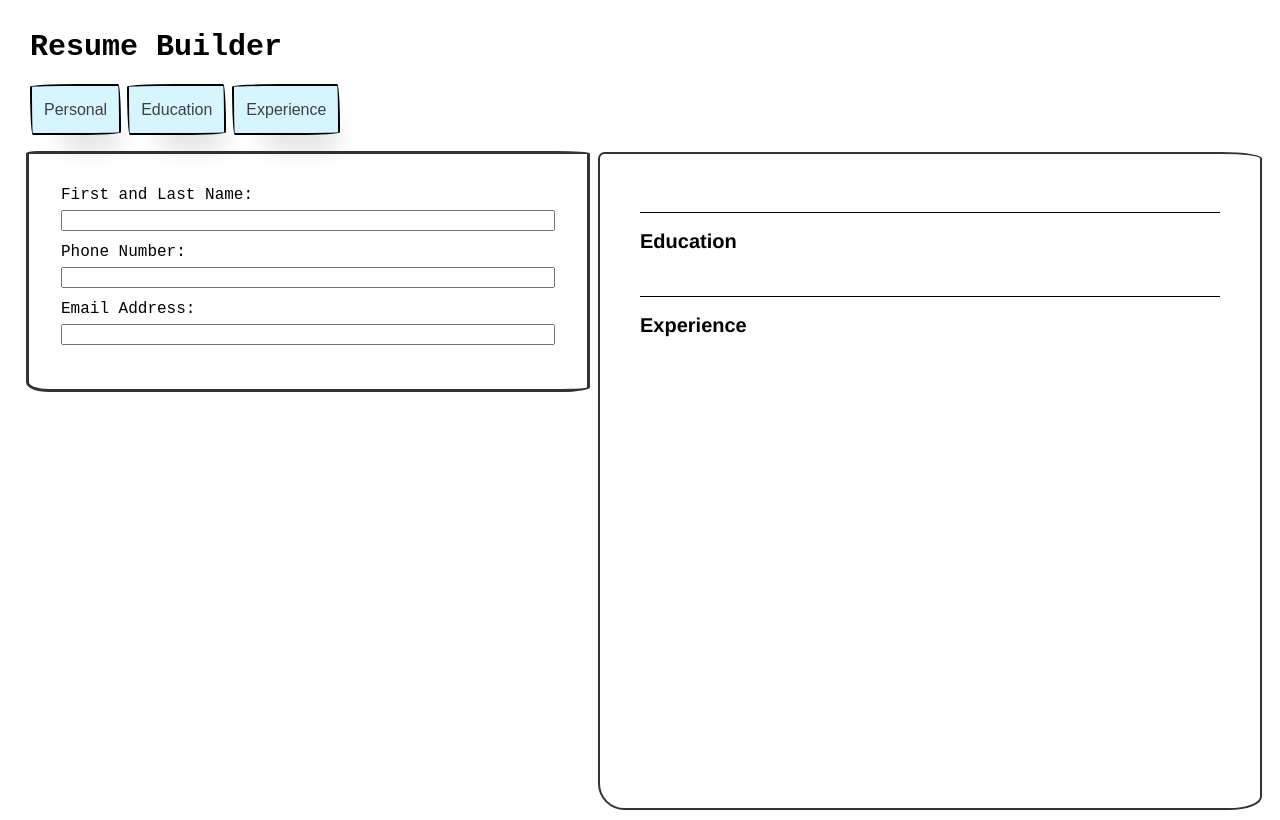
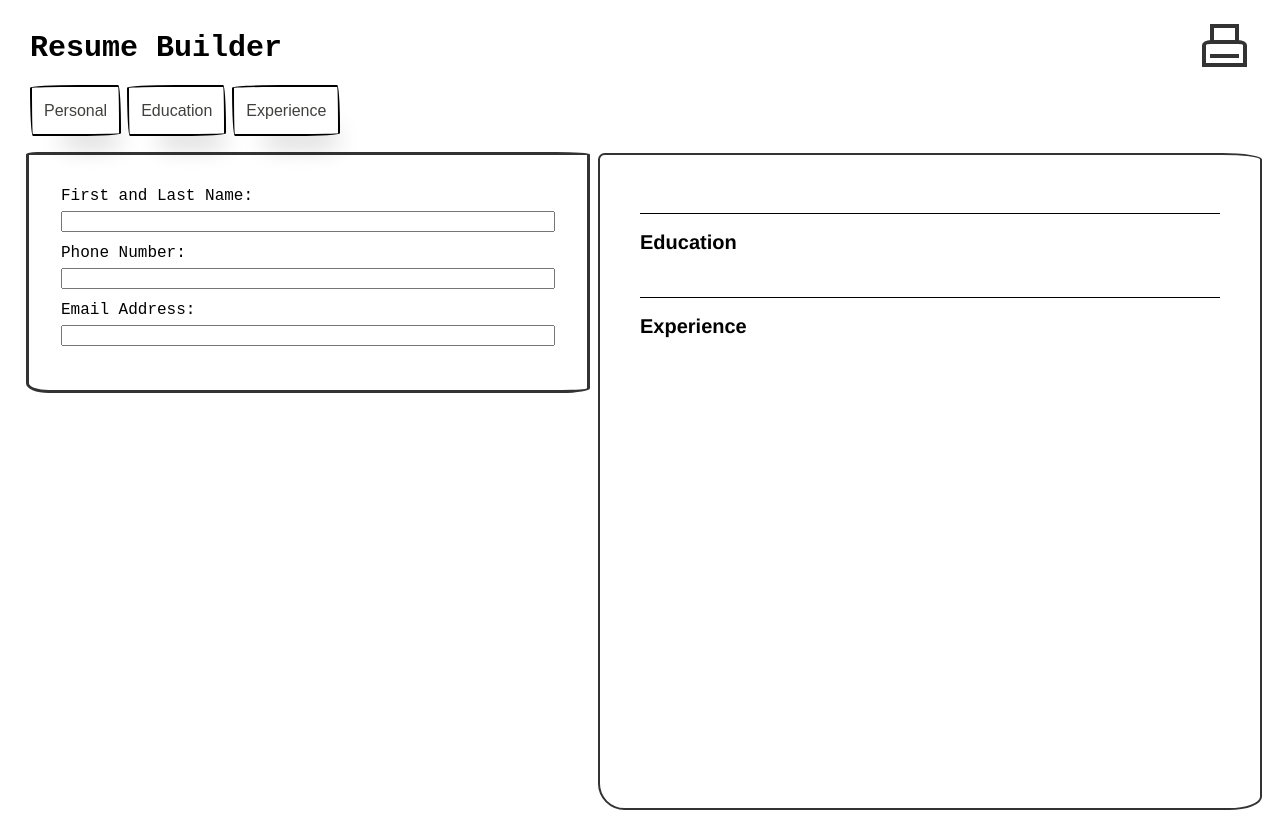
Before and after one commit to anuragmaganti/ResumeLoomr, a React (Vite) app: page / in a window 1280 px wide. Built offline with nearby package versions, Linux system fonts and the light colour scheme.

Commit message:
add print button and print logic

```diff
--- a/src/App.jsx
+++ b/src/App.jsx
@@ -5,7 +5,7 @@ import './styles/forms.css'
 import './styles/preview.css'
 import Header from './components/header';
 import ResumePreview from './components/resumePreview';
-import EditorPanel from './components/EditorPanel';
+import EditorPanel from './components/editorPanel';
 
 
 function App() {
@@ -24,7 +24,11 @@ function App() {
 
   return (
     <div className="app">
-      <Header></Header>
+      <div className='headerAndPrint'>
+        <Header></Header>
+
+        <button className="printButton" onClick={() => window.print()}><span class="printIcon"></span></button>
+      </div>
       <div className="main">
         <EditorPanel activeTab={activeTab} setActiveTab={setActiveTab} resume={resume} setResume={setResume}></EditorPanel>
         <ResumePreview resume={resume}></ResumePreview>
--- a/src/components/editorPanel.jsx
+++ b/src/components/editorPanel.jsx
@@ -5,7 +5,7 @@ import ExperienceForm from "./forms/experienceForm";
 
 export default function EditorPanel({activeTab,setActiveTab,resume,setResume}) {
     return (
-        <div>
+        <div className="editorPanel">
 
             <SectionTabs activeTab={activeTab} setActiveTab={setActiveTab}></SectionTabs>
 
--- a/src/components/sectionTabs.jsx
+++ b/src/components/sectionTabs.jsx
@@ -1,9 +1,9 @@
 export default function SectionTabs({setActiveTab}) {
     return(
         <div className="tabs">
-            <button class="button-55" role="button" onClick={()=>setActiveTab("personal")}>Personal</button>
-            <button class="button-55" role="button" onClick={()=>setActiveTab("education")}>Education</button>
-            <button class="button-55" role="button" onClick={()=>setActiveTab("experience")}>Experience</button>
+            <button className="button-55" role="button" onClick={()=>setActiveTab("personal")}>Personal</button>
+            <button className="button-55" role="button" onClick={()=>setActiveTab("education")}>Education</button>
+            <button className="button-55" role="button" onClick={()=>setActiveTab("experience")}>Experience</button>
         </div>
     )
 }
--- a/src/styles/buttons.css
+++ b/src/styles/buttons.css
@@ -3,7 +3,7 @@
 /* editor panel buttons styling*/
 .button-55 {
   align-self: center;
-  background-color: rgb(215, 245, 255);
+  background-color: rgb(255, 255, 255);
   background-image: none;
   background-position: 0 90%;
   background-repeat: repeat no-repeat;
@@ -134,3 +134,127 @@
 .actInputAndBtn {
   display: flex;
 }
+
+.headerAndPrint {
+  display: flex;
+  justify-content: space-between;
+}
+
+/*printing*/
+
+@media print {
+
+  .headerAndPrint,
+  .editorPanel {
+    display: none;
+  }
+
+  .app {
+    min-height: auto !important;
+    margin: 0 !important;
+  }
+
+  html, body {
+    margin: 0 !important;
+    padding: 0 !important;
+  }
+
+  .resumePage {
+    margin: 0 auto;   /* center on page */
+    border: none;
+    box-shadow: none;
+  }
+
+}
+
+@page {
+  margin: 0.15;
+}
+
+/*print button styling*/
+
+button.printButton {
+  width: 75px;
+  height: 75px;
+}
+span.printIcon, span.printIcon::before, span.printIcon::after, button.printButton:hover .printIcon::after {
+  border: solid 4px #333;
+}
+span.printIcon::after {
+  border-width: 2px;
+}
+
+button.printButton {
+  position: relative;
+  padding: 0;
+  border: 0;
+
+  border: none;
+  background: transparent;
+}
+
+span.printIcon, span.printIcon::before, span.printIcon::after, button.printButton:hover .printIcon::after {
+  box-sizing: border-box;
+  background-color: #fff;
+}
+
+span.printIcon {
+  position: relative;
+  display: inline-block;
+  padding: 0;
+  margin-top: 20%;
+
+  width: 60%;
+  height: 35%;
+  background: #fff;
+  border-radius: 20% 20% 0 0;
+}
+
+span.printIcon::before {
+  content: "";
+  position: absolute;
+  bottom: 100%;
+  left: 12%;
+  right: 12%;
+  height: 110%;
+
+  transition: height .2s .15s;
+}
+
+span.printIcon::after {
+  content: "";
+  position: absolute;
+  top: 55%;
+  left: 12%;
+  right: 12%;
+  height: 0%;
+  background: #fff;
+  background-repeat: no-repeat;
+  background-size: 70% 90%;
+  background-position: center;
+  background-image: linear-gradient(
+    to top,
+    #fff 0, #fff 14%,
+    #333 14%, #333 28%,
+    #fff 28%, #fff 42%,
+    #333 42%, #333 56%,
+    #fff 56%, #fff 70%,
+    #333 70%, #333 84%,
+    #fff 84%, #fff 100%
+  );
+
+  transition: height .2s, border-width 0s .2s, width 0s .2s;
+}
+
+button.printButton:hover {
+  cursor: pointer;
+}
+
+button.printButton:hover .printIcon::before {
+  height:0px;
+  transition: height .2s;
+}
+button.printButton:hover .printIcon::after {
+  height:120%;
+  transition: height .2s .15s, border-width 0s .16s;
+}
```
